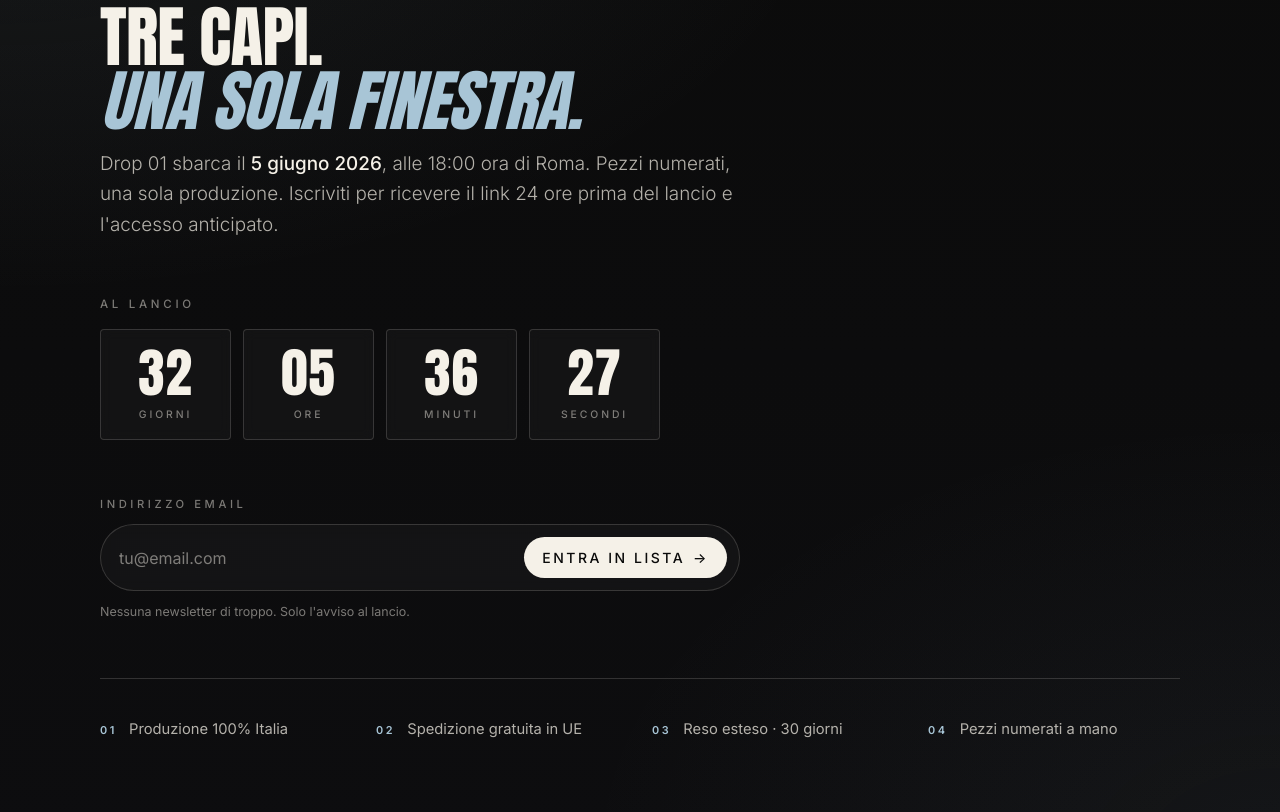
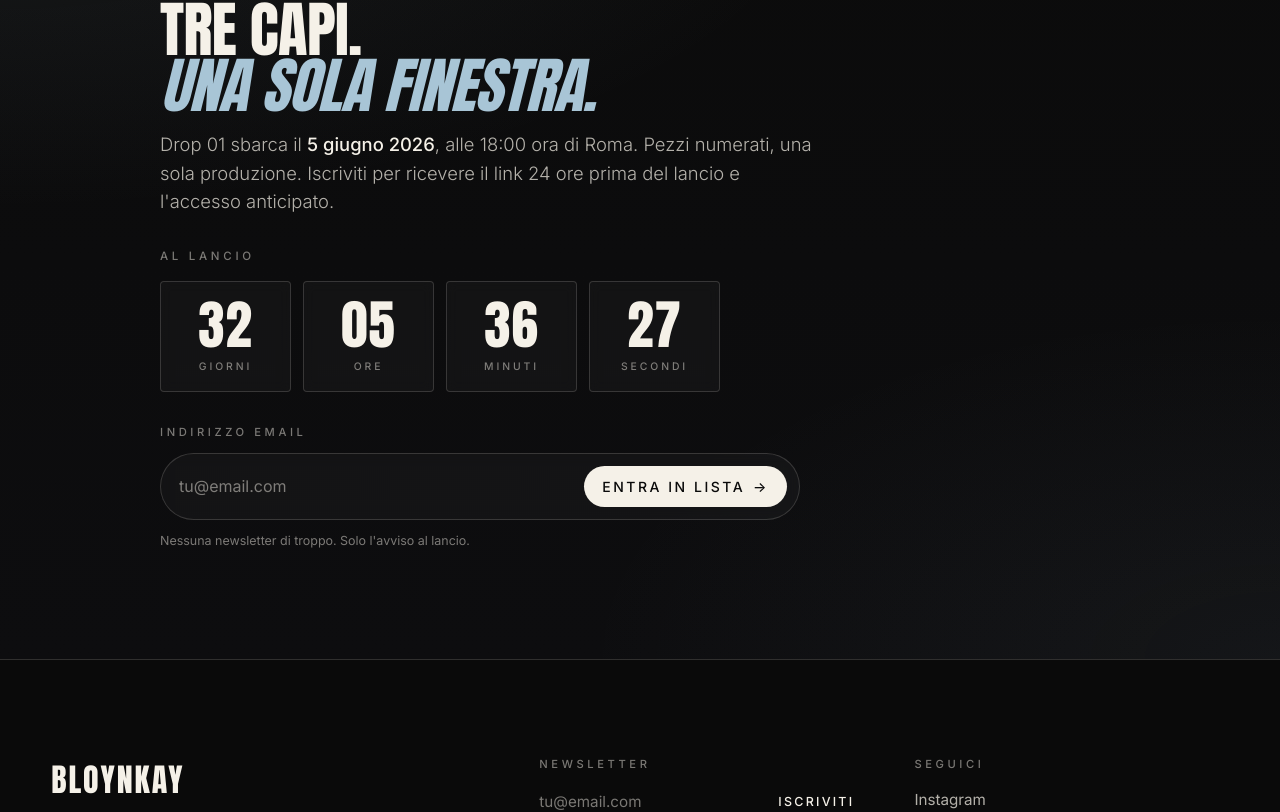
Before and after one commit to TerenZzZ/sample-site, a React (Vite) app in the folder test-site/: page / in a window 1280 px wide. Shown: the part 4032-4844 px from the top of the page. Built offline with nearby package versions, Linux system fonts and the light colour scheme.

Commit message:
Updated waitlist

```diff
--- a/test-site/src/components/sections/Waitlist/Waitlist.module.css
+++ b/test-site/src/components/sections/Waitlist/Waitlist.module.css
@@ -1,6 +1,10 @@
 .waitlist {
     position: relative;
-    padding: clamp(96px, 14vh, 160px) var(--container-px);
+    min-height: 100vh;
+    min-height: 100dvh;
+    display: flex;
+    align-items: center;
+    padding: clamp(64px, 8vh, 96px) var(--container-px);
     background:
             radial-gradient(
                     120% 80% at 0% 0%,
@@ -31,18 +35,19 @@
 }
 
 .inner {
-    max-width: 1080px;
+    max-width: 960px;
+    width: 100%;
     margin: 0 auto;
     display: flex;
     flex-direction: column;
-    gap: clamp(48px, 7vh, 80px);
+    gap: clamp(32px, 4vh, 48px);
 }
 
 .head {
     display: flex;
     flex-direction: column;
     gap: var(--space-4);
-    max-width: 820px;
+    max-width: 720px;
 }
 
 .kicker {
@@ -55,8 +60,8 @@
 
 .headline {
     font-family: var(--font-display);
-    font-size: clamp(2.6rem, 4vw + 1rem, 5.6rem);
-    line-height: 0.95;
+    font-size: clamp(2.4rem, 3.5vw + 1rem, 4.4rem);
+    line-height: 0.92;
     letter-spacing: -0.01em;
     margin: 0;
 }
@@ -67,21 +72,17 @@
 }
 
 .lead {
-    font-size: clamp(1rem, 0.95rem + 0.35vw, 1.18rem);
-    line-height: 1.6;
+    font-size: clamp(1rem, 0.95rem + 0.25vw, 1.15rem);
+    line-height: 1.55;
     color: var(--color-ink-soft);
     font-weight: 300;
-    max-width: 56ch;
+    max-width: 58ch;
     margin: 0;
 }
 
 .lead strong {
     color: var(--color-ink);
     font-weight: 500;
-}
-
-.countdownWrap {
-    width: 100%;
 }
 
 /* === Form === */
@@ -208,8 +209,6 @@
     font-family: var(--font-display);
     font-size: 1.4rem;
     color: var(--color-ink);
-    letter-spacing: 0;
-    text-transform: none;
 }
 
 .successBody {
@@ -230,43 +229,9 @@
     }
 }
 
-/* === Assurances strip === */
-.assurances {
-    border-top: 1px solid var(--color-line);
-    padding-top: clamp(32px, 5vh, 56px);
-}
-
-.assuranceList {
-    list-style: none;
-    margin: 0;
-    padding: 0;
-    display: grid;
-    grid-template-columns: repeat(4, minmax(0, 1fr));
-    gap: var(--space-5);
-}
-
-.assurance {
-    display: flex;
-    align-items: baseline;
-    gap: var(--space-3);
-    font-size: 0.92rem;
-    color: var(--color-ink-soft);
-    line-height: 1.4;
-}
-
-.assuranceLabel {
-    font-family: var(--font-sans);
-    font-size: 0.68rem;
-    font-weight: 600;
-    letter-spacing: 0.24em;
-    color: var(--color-accent);
-    flex-shrink: 0;
-}
-
 @media (max-width: 880px) {
-    .assuranceList {
-        grid-template-columns: repeat(2, minmax(0, 1fr));
-        gap: var(--space-4);
+    .inner {
+        gap: clamp(24px, 3vh, 36px);
     }
 
     .formRow {
@@ -283,7 +248,19 @@
 }
 
 @media (max-width: 540px) {
-    .assuranceList {
-        grid-template-columns: 1fr;
+    .inner {
+        gap: var(--space-5);
+    }
+
+    .head {
+        gap: var(--space-3);
+    }
+
+    .headline {
+        font-size: clamp(2rem, 8vw, 3.2rem);
+    }
+
+    .lead {
+        font-size: 0.95rem;
     }
 }
--- a/test-site/src/components/sections/Waitlist/Waitlist.tsx
+++ b/test-site/src/components/sections/Waitlist/Waitlist.tsx
@@ -35,7 +35,7 @@ export function Waitlist() {
                     </p>
                 </Reveal>
 
-                <Reveal delay={120} className={styles.countdownWrap}>
+                <Reveal delay={120}>
                     <Countdown target={LAUNCH_AT} label="Al lancio" />
                 </Reveal>
 
@@ -83,27 +83,6 @@ export function Waitlist() {
                         </div>
                     )}
                 </Reveal>
-
-                <Reveal delay={360} className={styles.assurances}>
-                    <ul className={styles.assuranceList}>
-                        <li className={styles.assurance}>
-                            <span className={styles.assuranceLabel}>01</span>
-                            <span>Produzione 100% Italia</span>
-                        </li>
-                        <li className={styles.assurance}>
-                            <span className={styles.assuranceLabel}>02</span>
-                            <span>Spedizione gratuita in UE</span>
-                        </li>
-                        <li className={styles.assurance}>
-                            <span className={styles.assuranceLabel}>03</span>
-                            <span>Reso esteso · 30 giorni</span>
-                        </li>
-                        <li className={styles.assurance}>
-                            <span className={styles.assuranceLabel}>04</span>
-                            <span>Pezzi numerati a mano</span>
-                        </li>
-                    </ul>
-                </Reveal>
             </div>
         </section>
     );
--- a/test-site/src/components/ui/Countdown/Countdown.module.css
+++ b/test-site/src/components/ui/Countdown/Countdown.module.css
@@ -56,9 +56,11 @@
     .grid {
         gap: var(--space-2);
     }
+
     .cell {
         padding: var(--space-3) var(--space-2);
     }
+
     .cellLabel {
         font-size: 0.58rem;
         letter-spacing: 0.22em;
```
